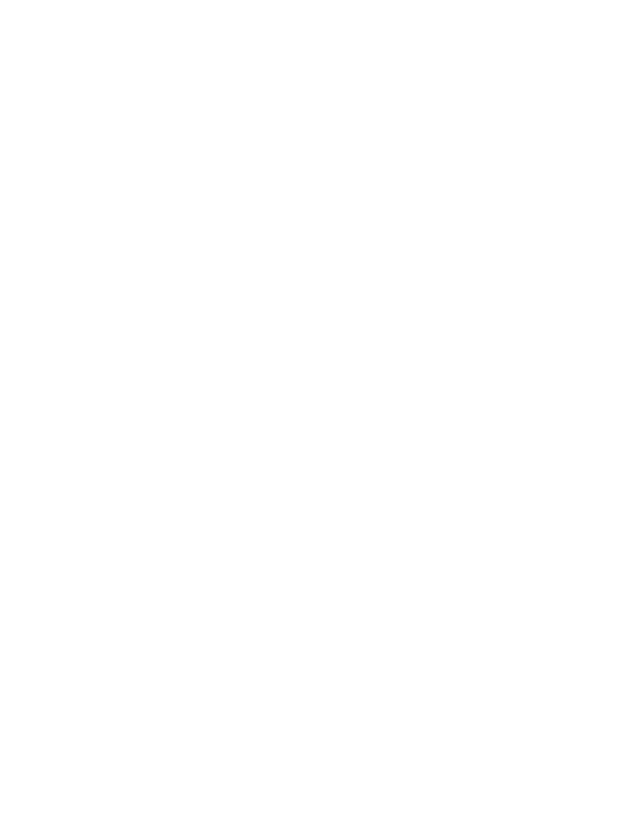
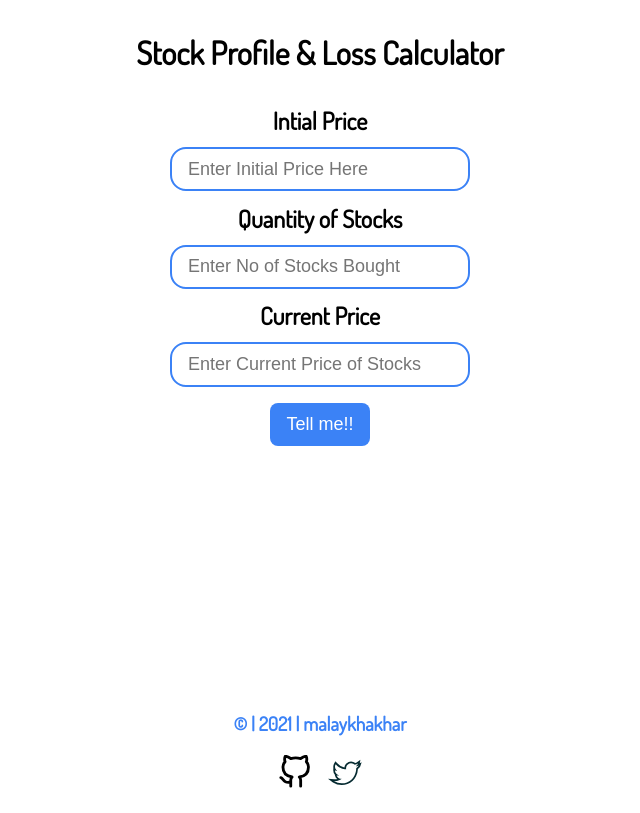
Before and after one commit to malaykhakhar/markFourteen, a plain HTML site: page index.html in a window 1280 px wide. Shown: the whole page, without its empty margins (320-960 px from the left). Drawn offline with Linux system fonts and the light colour scheme.

Commit message:
docs: added style.css and index.js

```diff
--- a/index.html
+++ b/index.html
@@ -5,6 +5,55 @@
     <meta http-equiv="X-UA-Compatible" content="IE=edge" />
     <meta name="viewport" content="width=device-width, initial-scale=1.0" />
     <title>Stock Profile & Loss Calculator</title>
+    <link rel="stylesheet" href="style.css" />
   </head>
-  <body></body>
+  <body>
+    <div class="container">
+      <h1 class="heading">Stock Profile & Loss Calculator</h1>
+
+      <label class="input-label">Intial Price</label>
+      <input
+        type="number"
+        class="input"
+        placeholder="Enter Initial Price Here"
+        id="initial-price"
+      />
+
+      <label class="input-label">Quantity of Stocks</label>
+      <input
+        type="number"
+        class="input"
+        placeholder="Enter No of Stocks Bought"
+        id="stocks"
+      />
+
+      <label class="input-label">Current Price</label>
+      <input
+        type="number"
+        class="input"
+        placeholder="Enter Current Price of Stocks"
+        id="current-price"
+      />
+
+      <button class="check-button" id="check-btn">Tell me!!</button>
+      <div class="output"></div>
+    </div>
+
+    <footer>
+      <p>© | 2021 | malaykhakhar</p>
+      <ul class="footer-list">
+        <li>
+          <a href="https://github.com/malaykhakhar" target="_blank"
+            ><img src="/images/github.svg" alt="Github logo"
+          /></a>
+        </li>
+        <li>
+          <a href="https://twitter.com/MalayKhakhar" target="_blank"
+            ><img src="/images/twitter.svg" alt="Twitter logo"
+          /></a>
+        </li>
+      </ul>
+    </footer>
+  </body>
+  <script src="index.js"></script>
 </html>
--- a/index.js
+++ b/index.js
@@ -0,0 +1,42 @@
+const initialPrice = document.querySelector("#initial-price");
+const currentPrice = document.querySelector("#current-price");
+const noOfStocks = document.querySelector("#stocks");
+const output = document.querySelector(".output");
+const checkButton = document.querySelector("#check-btn");
+
+function emptyInput() {
+  if (initialPrice.value === '' || currentPrice.value === '' || noOfStocks.value === '') {
+    return true;
+  }
+  return false;
+}
+
+function calculateProfitAndLoss(sellingPrice, costPrice, stocks) {
+
+  if (sellingPrice === costPrice) {
+    output.innerText = "Since the initial price and current price is same you wont incur profit or loss"
+  } else if (sellingPrice > costPrice) {
+    var profit = (sellingPrice - costPrice) * stocks;
+    var profitPercent = (profit / costPrice) * 100;
+    output.style.color = 'green';
+    output.innerText = `The profit is ${profit} and percentage is ${profitPercent}%`;
+  } else {
+    var loss = (costPrice - sellingPrice) * stocks;
+    var lossPercent = (loss / costPrice) * 100;
+    output.style.color = 'red';
+    output.innerText = `The loss is ${loss} and percentage is ${lossPercent}%`;
+  }
+}
+
+function clickHandler() {
+  if (emptyInput()) {
+    alert("Please enter data in all the input fields");
+  } else {
+    var sellingPrice = Number(currentPrice.value);
+    var costPrice = Number(initialPrice.value);
+    var stocks = Number(noOfStocks.value);
+    calculateProfitAndLoss(sellingPrice, costPrice, stocks);
+  }
+}
+
+checkButton.addEventListener("click", clickHandler);
--- a/style.css
+++ b/style.css
@@ -0,0 +1,97 @@
+@import url("https://fonts.googleapis.com/css2?family=Courgette&family=Dosis&display=swap");
+
+:root {
+  --primary-color: #3b82f6;
+  --white: #ffffff;
+}
+
+* {
+  box-sizing: border-box;
+  padding: 0;
+  margin: 0;
+}
+
+body {
+  font-family: "Dosis", sans-serif;
+}
+
+.container {
+  margin: 2rem 0rem 2rem;
+  text-align: center;
+}
+
+.heading {
+  margin-bottom: 2rem;
+}
+
+.desc {
+  margin: 1rem;
+  font-size: larger;
+  font-weight: bold;
+}
+
+.input-label {
+  margin: 0.7rem 0rem;
+  display: block;
+  font-size: x-large;
+  font-weight: 600;
+}
+
+.input {
+  outline: white;
+  font-size: large;
+  padding: 0.6rem 1rem;
+  border: 2px solid var(--primary-color);
+  border-radius: 1rem;
+  max-width: 300px;
+  width: 100%;
+}
+
+.check-button {
+  cursor: pointer;
+  margin: 1rem auto;
+  display: block;
+  background-color: var(--primary-color);
+  border: none;
+  padding: 0.7rem 1rem;
+  font-size: large;
+  border-radius: 0.5rem;
+  color: white;
+}
+
+.check-button:hover {
+  cursor: pointer;
+  color: var(--primary-color);
+  background-color: white;
+  border: 2px solid var(--primary-color);
+  padding: 0.7rem 1rem;
+}
+
+.output {
+  font-size: 1.7rem;
+  font-weight: bold;
+  max-width: 600px;
+  margin: 2rem auto;
+}
+
+footer {
+  color: var(--primary-color);
+  font-size: larger;
+  font-weight: bolder;
+  text-align: center;
+  position: absolute;
+  bottom: -0.8rem;
+  left: 0;
+  right: 0;
+}
+
+img,
+li {
+  display: inline;
+  padding: 0.2rem;
+  width: 40px;
+}
+
+.footer-list {
+  margin: 1rem;
+}
```
Also changed, not shown: images/github.svg (added), images/twitter.svg (added).
